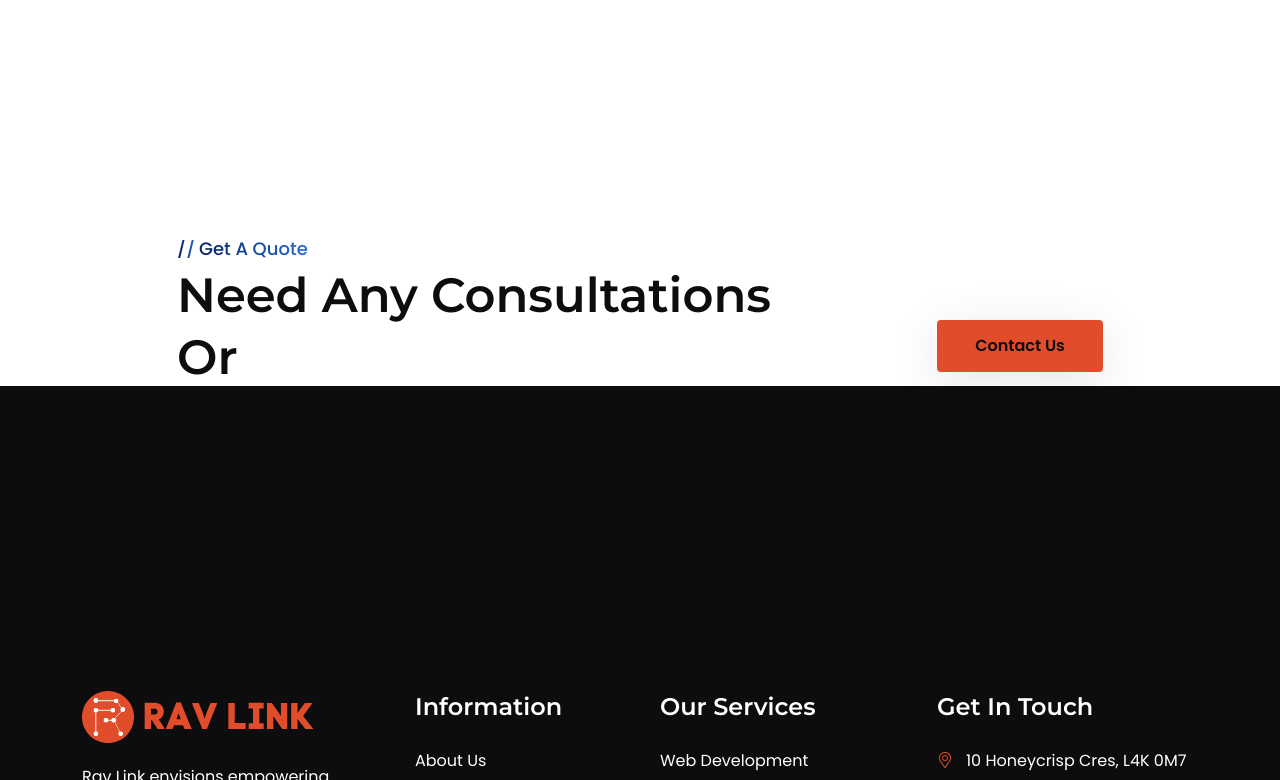
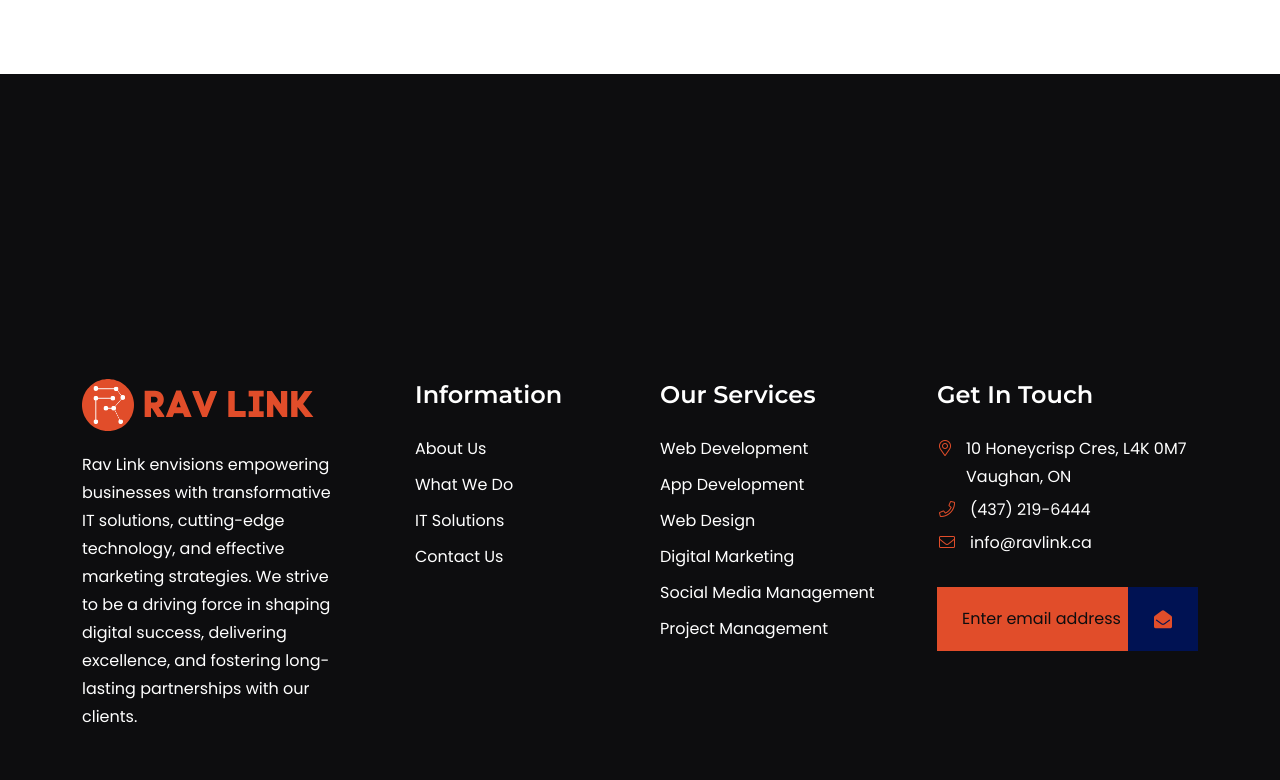
Before and after one commit to mabgcm/ravlink, a plain HTML site: page contact.html in a window 1280 px wide. Shown: the part 1680-2460 px from the top of the page. Drawn offline with nearby package versions, Linux system fonts and the light colour scheme.

Commit message:
contact html CTA commented

```diff
--- a/contact.html
+++ b/contact.html
@@ -333,7 +333,7 @@
         </div>
     </section>
 
-    <section class="cta-banner-wrapper mt-5">
+    <!-- <section class="cta-banner-wrapper mt-5">
         <div class="container">
             <div class="cta-banner-box section-padding bg-cover" style="background-image: url('assets/img/cta-banner-bg.jpeg')">
                 <div class="row align-center">
@@ -349,7 +349,7 @@
                 </div>
             </div>
         </div>
-    </section>
+    </section> -->
 
     <footer class="footer-1 footer-wrap">
         <div class="footer-widgets-wrapper text-white bg-cover" style="background-image: url('assets/img/footer-widgets-bg.png')">
```
